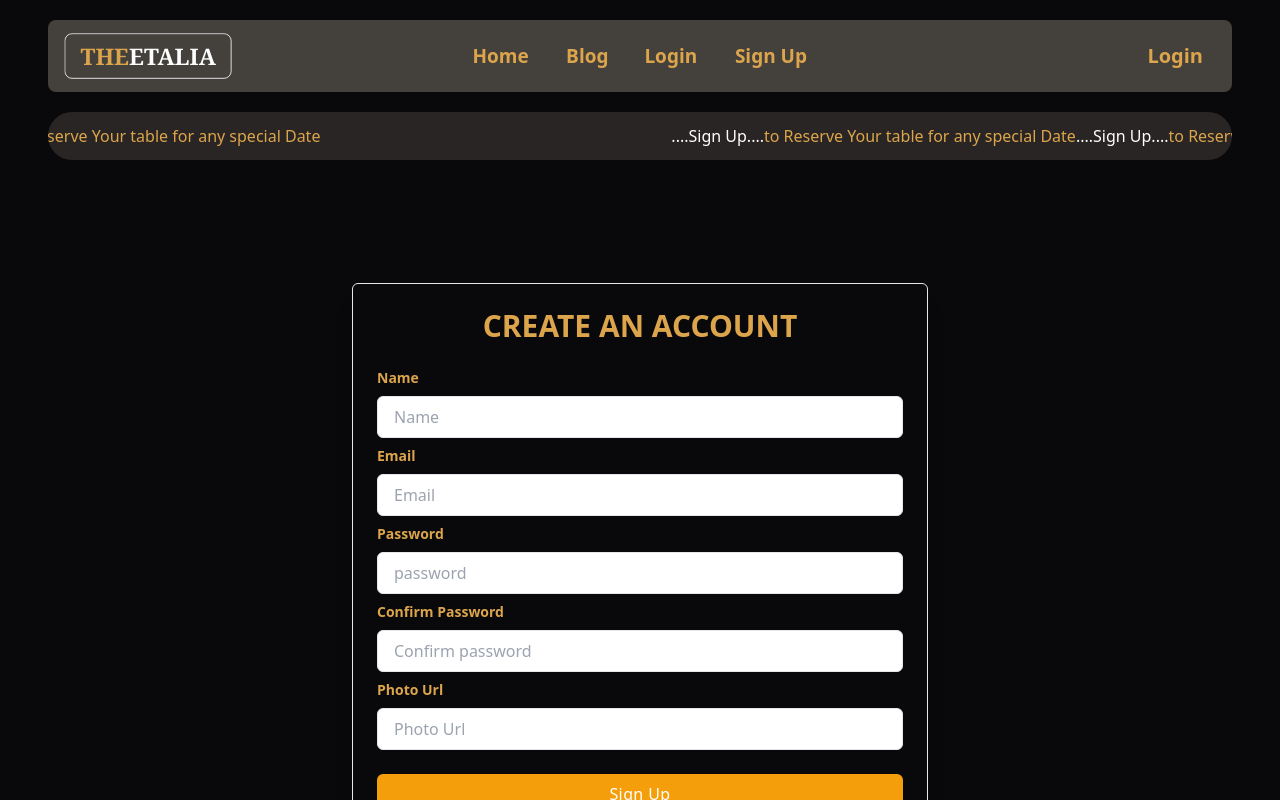
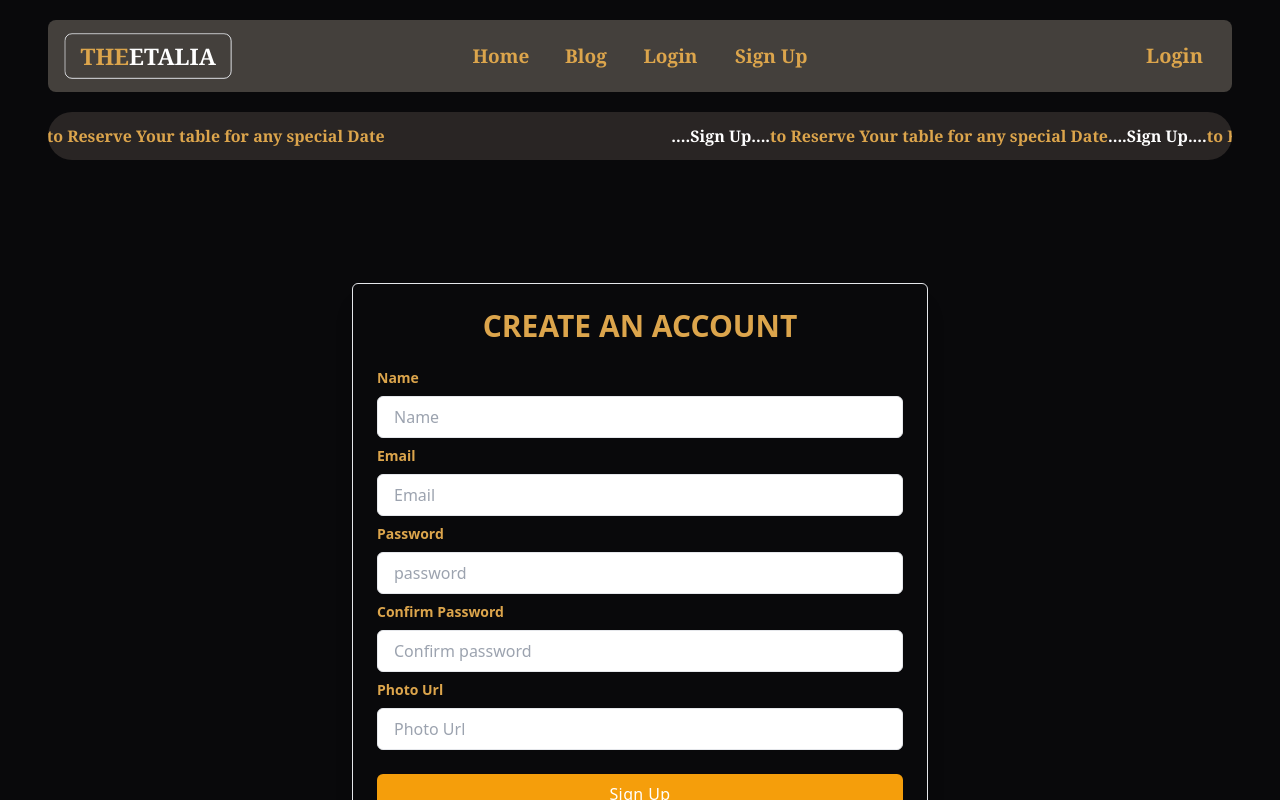
Before and after one commit to Shanto57575/chef-hunter, a React (Vite) app: page /register in a window 1280 px wide. Shown: the top 800 px of the page. Built offline with nearby package versions, Linux system fonts and the light colour scheme; no server answers.

Commit message:
last one

```diff
--- a/src/components/Navbar/Header.jsx
+++ b/src/components/Navbar/Header.jsx
@@ -14,7 +14,7 @@ const Header = () => {
 	};
 
 	return (
-		<div className="navbar bg-stone-700 rounded-lg my-5 p-3">
+		<div className="navbar bg-stone-700 font-serif font-extrabold rounded-lg my-5 p-3">
 			<div className="navbar-start">
 				<div className="dropdown">
 					<label tabIndex={0} className="btn btn-ghost lg:hidden">
--- a/src/components/Register/Register.jsx
+++ b/src/components/Register/Register.jsx
@@ -63,7 +63,7 @@ const Register = () => {
 		<div>
 			<Marquee
 				speed={100}
-				className="text-base rounded-full bg-stone-800 p-3 w-[40%] my-5"
+				className="text-base rounded-full bg-stone-800 p-3 w-[40%] my-5 font-serif font-extrabold"
 			>
 				<span className="text-white">....Sign Up....</span>
 				to Reserve Your table for any special Date
```
